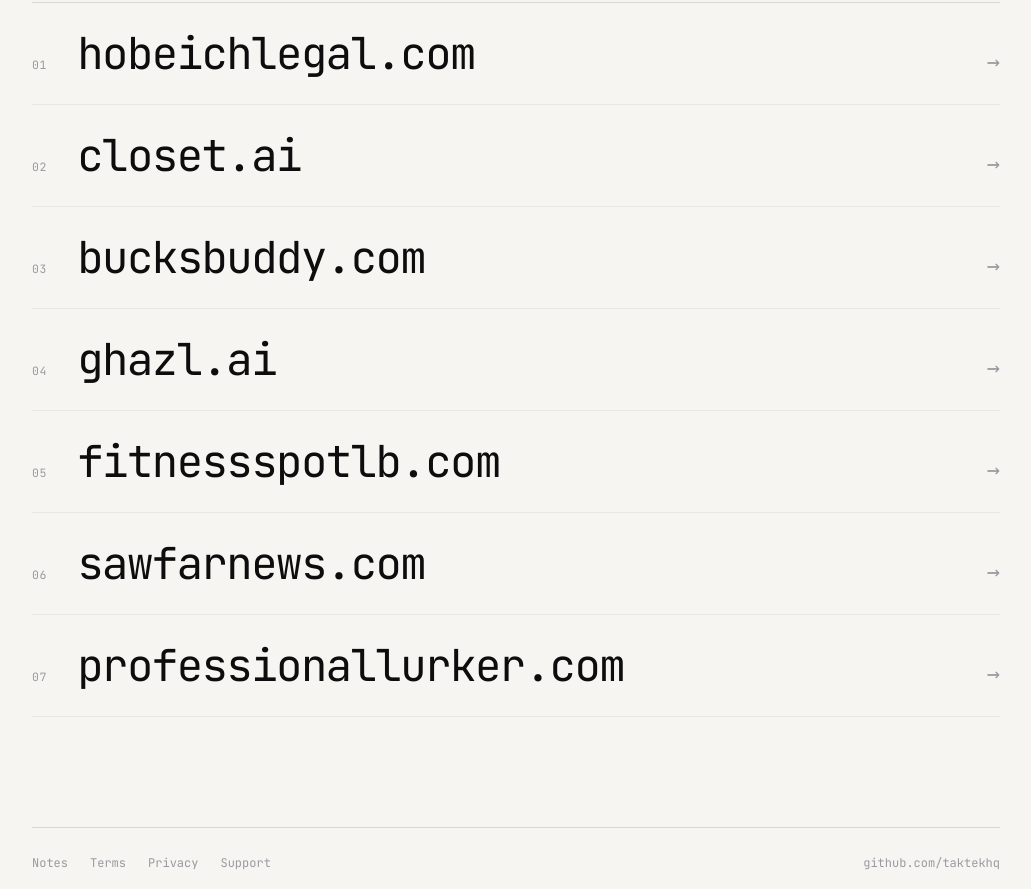
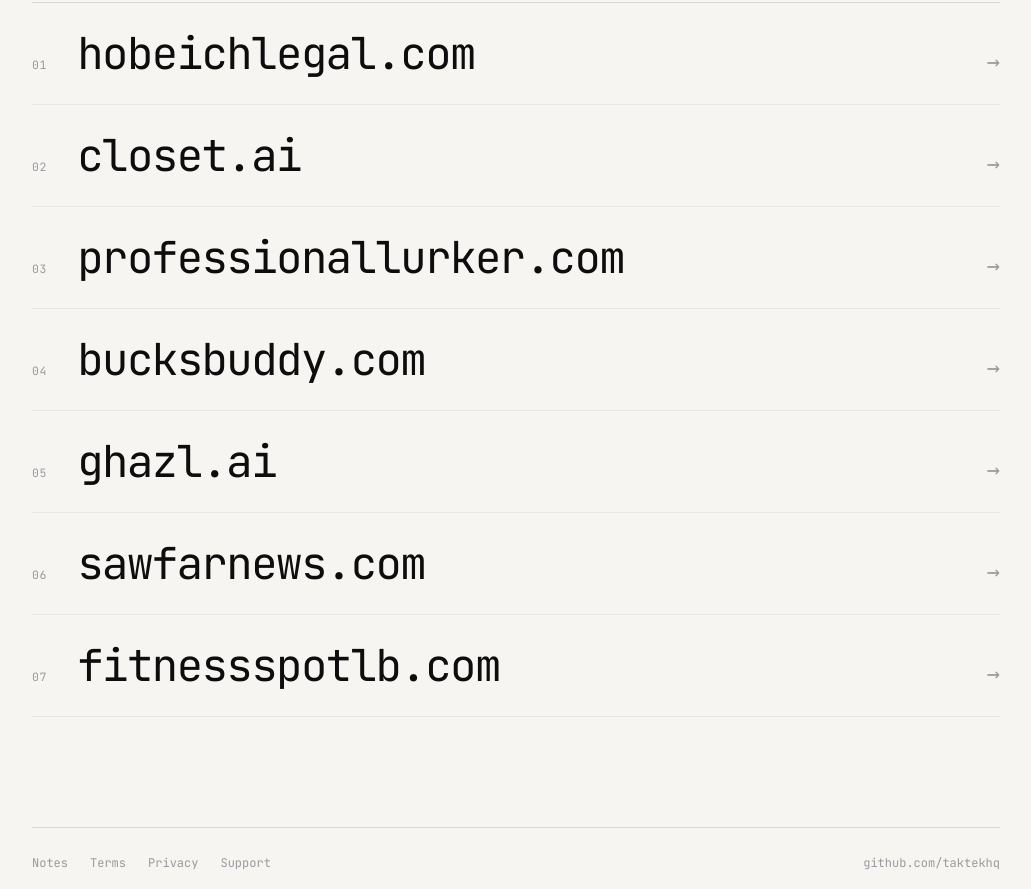
Before and after one commit to taktekhq/taktekhq.github.io, a plain HTML site: page index.html in a window 1280 px wide. Shown: the part 617-1506 px from the top of the page, without its empty margins (124-1155 px from the left). Drawn offline with Linux system fonts and the light colour scheme.

Commit message:
Work list: Lurker third, in his order
Co-Authored-By: Claude Opus 5.5 <noreply@anthropic.com>

```diff
--- a/index.html
+++ b/index.html
@@ -37,11 +37,11 @@
     "https://github.com/taktekhq",
     "https://hobeichlegal.com/",
     "https://closet.ai",
+    "https://professionallurker.com",
     "https://bucksbuddy.com",
     "https://ghazl.ai",
-    "https://fitnessspotlb.com",
     "https://sawfarnews.com",
-    "https://professionallurker.com"
+    "https://fitnessspotlb.com"
   ]
 }
 </script>
@@ -80,11 +80,11 @@
     <section class="index" aria-label="Work">
       <a class="row" target="_blank" rel="noopener" href="https://hobeichlegal.com"><span class="row__n">01</span><span class="row__url">hobeichlegal.com</span><span class="row__arrow" aria-hidden="true">&rarr;</span></a>
       <a class="row" target="_blank" rel="noopener" href="https://closet.ai"><span class="row__n">02</span><span class="row__url">closet.ai</span><span class="row__arrow" aria-hidden="true">&rarr;</span></a>
-      <a class="row" target="_blank" rel="noopener" href="https://bucksbuddy.com"><span class="row__n">03</span><span class="row__url">bucksbuddy.com</span><span class="row__arrow" aria-hidden="true">&rarr;</span></a>
-      <a class="row" target="_blank" rel="noopener" href="https://ghazl.ai"><span class="row__n">04</span><span class="row__url">ghazl.ai</span><span class="row__arrow" aria-hidden="true">&rarr;</span></a>
-      <a class="row" target="_blank" rel="noopener" href="https://fitnessspotlb.com"><span class="row__n">05</span><span class="row__url">fitnessspotlb.com</span><span class="row__arrow" aria-hidden="true">&rarr;</span></a>
+      <a class="row" target="_blank" rel="noopener" href="https://professionallurker.com"><span class="row__n">03</span><span class="row__url">professionallurker.com</span><span class="row__arrow" aria-hidden="true">&rarr;</span></a>
+      <a class="row" target="_blank" rel="noopener" href="https://bucksbuddy.com"><span class="row__n">04</span><span class="row__url">bucksbuddy.com</span><span class="row__arrow" aria-hidden="true">&rarr;</span></a>
+      <a class="row" target="_blank" rel="noopener" href="https://ghazl.ai"><span class="row__n">05</span><span class="row__url">ghazl.ai</span><span class="row__arrow" aria-hidden="true">&rarr;</span></a>
       <a class="row" target="_blank" rel="noopener" href="https://sawfarnews.com"><span class="row__n">06</span><span class="row__url">sawfarnews.com</span><span class="row__arrow" aria-hidden="true">&rarr;</span></a>
-      <a class="row" target="_blank" rel="noopener" href="https://professionallurker.com"><span class="row__n">07</span><span class="row__url">professionallurker.com</span><span class="row__arrow" aria-hidden="true">&rarr;</span></a>
+      <a class="row" target="_blank" rel="noopener" href="https://fitnessspotlb.com"><span class="row__n">07</span><span class="row__url">fitnessspotlb.com</span><span class="row__arrow" aria-hidden="true">&rarr;</span></a>
     </section>
 
     <footer>
```
